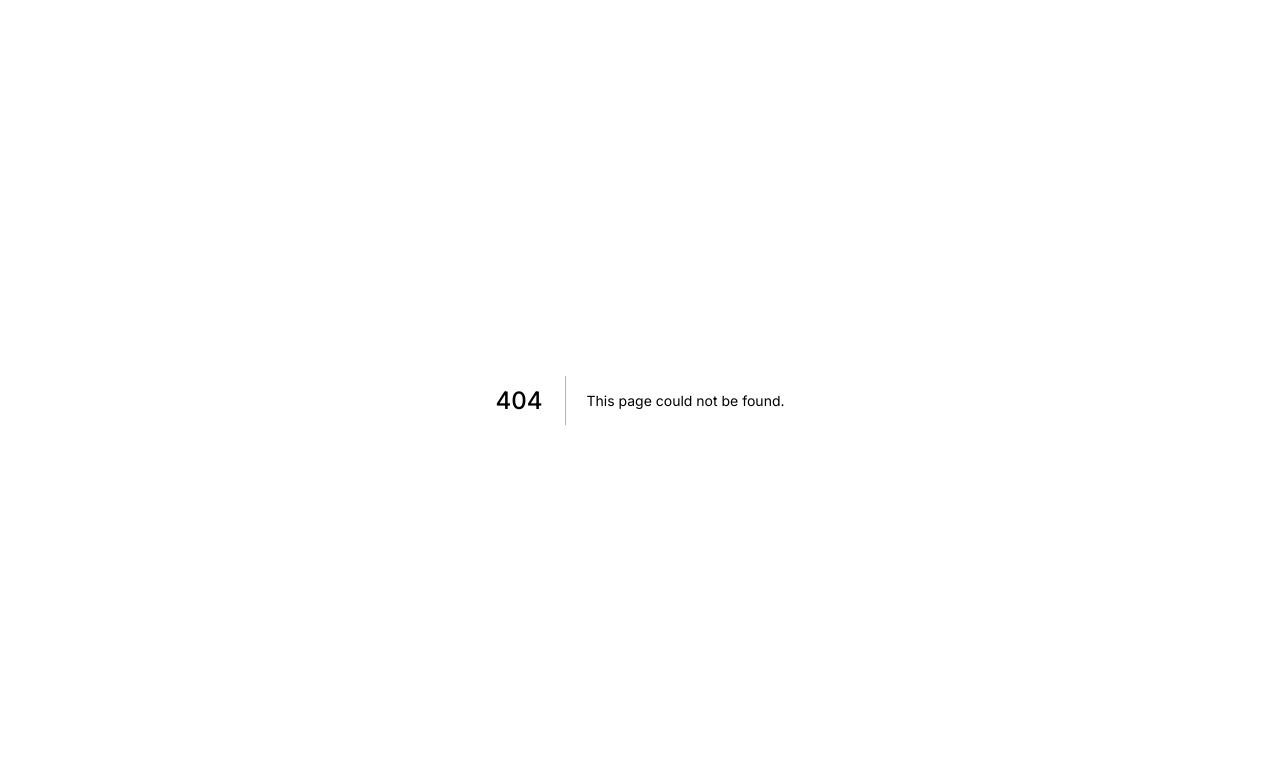
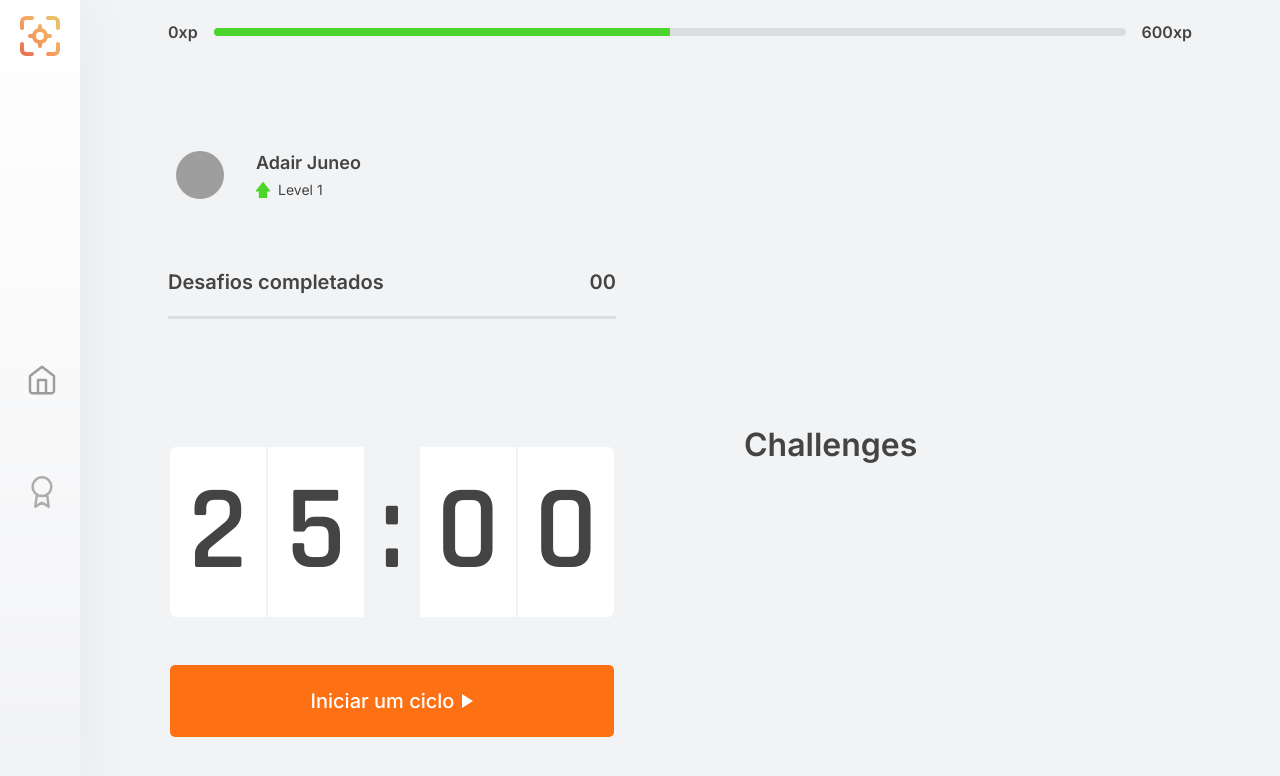
Before and after one commit to adairjuneoaf/prisma-focus-2.0, a Next.js app: page /challenges in a window 1280 px wide. Before the commit this address had no page. Shown: the top 776 px of the page. Built offline with nearby package versions, Linux system fonts and the light colour scheme; grey boxes are pictures that could not be loaded.

Commit message:
Page challenge count 70% finished.

```diff
--- /dev/null
+++ b/src/components/Countdown.tsx
@@ -0,0 +1,32 @@
+import React from 'react'
+import { Content } from '../styles/components/Countdown'
+
+const Countdown: React.FC = () => {
+  return (
+    <Content>
+      <div className="timerCountdown">
+        <div className="timer">
+          <div className="minutesCountdown">
+            <span className="minutesLeft">2</span>
+            <span>5</span>
+          </div>
+          <span>:</span>
+          <div className="secondsCountdown">
+            <span>0</span>
+            <span className="secondsRight">0</span>
+          </div>
+        </div>
+
+        <button type="button" title="Iniciar ciclo do contador.">
+          Iniciar um ciclo
+          <img
+            src="/svg/tip_next.svg"
+            alt="Icone que representa o botão para dar inicio no ciclo até alcançar um desafio."
+          />
+        </button>
+      </div>
+    </Content>
+  )
+}
+
+export default Countdown
--- /dev/null
+++ b/src/components/MenuSideBar.tsx
@@ -0,0 +1,28 @@
+import React from 'react'
+
+import { Content } from '../styles/components/MenuSideBar'
+
+const MenuSideBar: React.FC = () => {
+  return (
+    <Content>
+      <img src="/svg/icon.svg" alt="Icone do app prisma.focus." />
+
+      <div className="buttonsMenu">
+        <a href="/challenges" title="Ir a página de desafios.">
+          <img
+            src="/svg/home.svg"
+            alt="Icone para voltar a pagina Home do app prisma.focus"
+          />
+        </a>
+        <a href="/challenges" title="Ir a página de ranking dos usuários.">
+          <img
+            src="/svg/award.svg"
+            alt="Icone para exibir o ranking de pessoas do app prisma.focus"
+          />
+        </a>
+      </div>
+    </Content>
+  )
+}
+
+export default MenuSideBar
--- /dev/null
+++ b/src/components/Profile.tsx
@@ -0,0 +1,35 @@
+import React from 'react'
+
+import { Content } from '../styles/components/Profile'
+
+const Profile: React.FC = () => {
+  return (
+    <Content>
+      <div className="profileUser">
+        <img
+          src="https://avatars.githubusercontent.com/u/88504998?v=4"
+          alt="Imagem de perfil do usuário logado."
+        />
+
+        <div className="infosProfile">
+          <h2>Adair Juneo</h2>
+
+          <span className="levelUser">
+            <img
+              src="/svg/up_level.svg"
+              alt="Icone que indica o level do usuário na plataforma."
+            />
+            <p>Level 1</p>
+          </span>
+        </div>
+      </div>
+
+      <div className="challengesCompleted">
+        <h4>Desafios completados</h4>
+        <h4>00</h4>
+      </div>
+    </Content>
+  )
+}
+
+export default Profile
--- /dev/null
+++ b/src/components/ProgressExperience.tsx
@@ -0,0 +1,17 @@
+import React from 'react'
+
+import { Content } from '../styles/components/ProgressExperience'
+
+const ProgressExperience: React.FC = () => {
+  return (
+    <Content>
+      <h3 className="currentExperience">0xp</h3>
+      <div className="progressBarExperience">
+        <span className="currentProgressBarExperience"></span>
+      </div>
+      <h3 className="targetExperience">600xp</h3>
+    </Content>
+  )
+}
+
+export default ProgressExperience
--- /dev/null
+++ b/src/pages/challenges.tsx
@@ -0,0 +1,32 @@
+import React from 'react'
+import Countdown from '../components/Countdown'
+
+import MenuSideBar from '../components/MenuSideBar'
+import Profile from '../components/Profile'
+import ProgressExperience from '../components/ProgressExperience'
+
+import { Container, Content } from '../styles/pages/Challenges'
+
+const Challenges: React.FC = () => {
+  return (
+    <Container>
+      <MenuSideBar />
+      <Content>
+        <ProgressExperience />
+
+        <div className="profileCountdownAndChallenges">
+          <div className="profileAndCountDown">
+            <Profile />
+            <Countdown />
+          </div>
+
+          <div className="challengesBox">
+            <h1>Challenges</h1>
+          </div>
+        </div>
+      </Content>
+    </Container>
+  )
+}
+
+export default Challenges
--- /dev/null
+++ b/src/styles/components/Countdown.ts
@@ -0,0 +1,95 @@
+import styled from 'styled-components'
+
+export const Content = styled.section`
+  width: 100%;
+  height: auto;
+
+  display: flex;
+  flex-direction: column;
+  align-items: center;
+  justify-content: center;
+
+  .timerCountdown {
+    display: flex;
+    flex-direction: column;
+    align-items: center;
+
+    gap: 3rem;
+
+    .timer {
+      display: flex;
+      flex-direction: row;
+      align-items: center;
+
+      > span {
+        font-family: 'Rajdhani', sans-serif;
+        font-weight: 600;
+        font-size: 120px;
+
+        padding: 0 1rem;
+      }
+
+      .minutesCountdown,
+      .secondsCountdown {
+        display: flex;
+        flex-direction: row;
+        align-items: center;
+        justify-content: center;
+
+        gap: 2px;
+
+        span {
+          display: flex;
+          flex-direction: row;
+          align-items: center;
+          justify-content: center;
+
+          font-family: 'Rajdhani', sans-serif;
+          font-weight: 600;
+          font-size: 120px;
+
+          padding: 0.5rem 0rem;
+
+          width: 96px;
+          height: auto;
+
+          background-color: #ffffff;
+        }
+
+        .minutesLeft {
+          border-radius: 6px 0 0 6px;
+        }
+
+        .secondsRight {
+          border-radius: 0 6px 6px 0;
+        }
+      }
+    }
+
+    button {
+      width: 100%;
+
+      display: flex;
+      flex-direction: row;
+      align-items: center;
+      justify-content: center;
+
+      gap: 0.5rem;
+      padding: 1.5rem;
+
+      font-size: 1.25rem;
+
+      color: #ffffff;
+      background: ${props => props.theme.colors.tertiary};
+
+      border: 0;
+      border-radius: 5px;
+
+      transition: background-color 0.3s;
+
+      &:hover {
+        background: ${props => props.theme.colors.secondary};
+      }
+    }
+  }
+`
--- /dev/null
+++ b/src/styles/components/MenuSideBar.ts
@@ -0,0 +1,51 @@
+import styled from 'styled-components'
+
+export const Content = styled.section`
+  width: 5rem;
+  height: 100vh;
+
+  position: absolute;
+
+  top: 0;
+  left: 0;
+
+  background: linear-gradient(180deg, #ffffff 0%, rgba(255, 255, 255, 0) 100%);
+  box-shadow: 0px 0px 60px 0px rgba(0, 0, 0, 0.05);
+
+  display: flex;
+  flex-direction: column;
+  align-items: center;
+  justify-content: space-between;
+
+  > img {
+    width: 72px;
+    padding: 1rem;
+  }
+
+  .buttonsMenu {
+    flex: 1;
+
+    display: flex;
+    flex-direction: column;
+    align-items: center;
+    justify-content: center;
+
+    gap: 3rem;
+
+    a {
+      display: flex;
+      align-items: center;
+      justify-content: center;
+
+      height: 64px;
+      padding: 0 65%;
+      border-left: 3px solid transparent;
+
+      transition: border-color 0.3s;
+
+      &:hover {
+        border-color: ${props => props.theme.colors.tertiary};
+      }
+    }
+  }
+`
--- /dev/null
+++ b/src/styles/components/Profile.ts
@@ -0,0 +1,74 @@
+import styled from 'styled-components'
+
+export const Content = styled.div`
+  width: 100%;
+  height: fit-content;
+
+  display: flex;
+  flex-direction: column;
+  align-items: flex-start;
+  justify-content: center;
+
+  gap: 3rem;
+
+  .profileUser {
+    width: 100%;
+
+    display: flex;
+    flex-direction: row;
+    align-items: center;
+    justify-content: flex-start;
+
+    gap: 1.5rem;
+
+    > img {
+      width: 64px;
+      clip-path: circle();
+    }
+
+    .infosProfile {
+      display: flex;
+      flex-direction: column;
+      align-items: flex-start;
+      justify-content: center;
+
+      gap: 0.5rem;
+
+      h2 {
+        font-size: 1.125rem;
+        color: ${props => props.theme.colors.primary};
+      }
+
+      .levelUser {
+        display: flex;
+        flex-direction: row;
+        align-items: center;
+        justify-content: flex-start;
+
+        gap: 0.5rem;
+
+        p {
+          font-size: 0.875rem;
+          color: ${props => props.theme.colors.primary};
+        }
+      }
+    }
+  }
+
+  .challengesCompleted {
+    width: 100%;
+    height: 72px;
+
+    display: flex;
+    flex-direction: row;
+    align-items: center;
+    justify-content: space-between;
+
+    border-bottom: 3px solid #dcdde0;
+
+    h4 {
+      font-size: 1.25rem;
+      color: ${props => props.theme.colors.primary};
+    }
+  }
+`
--- /dev/null
+++ b/src/styles/components/ProgressExperience.ts
@@ -0,0 +1,45 @@
+import styled from 'styled-components'
+
+export const Content = styled.section`
+  width: 80vw;
+  height: 64px;
+
+  margin: 0 auto;
+
+  display: flex;
+  flex-direction: row;
+  align-items: center;
+  justify-content: center;
+
+  .currentExperience {
+    flex: 0;
+    font-size: 1rem;
+    padding: 0 1rem 0 0;
+  }
+
+  .progressBarExperience {
+    display: flex;
+    flex: 1;
+
+    height: 8px;
+
+    background: #dcdde0;
+
+    border-radius: 0.375rem;
+
+    .currentProgressBarExperience {
+      height: 8px;
+      width: 50%;
+
+      background: #4cd62b;
+
+      border-radius: 0.375rem 0 0 0.375rem;
+    }
+  }
+
+  .targetExperience {
+    flex: 0;
+    font-size: 1rem;
+    padding: 0 0 0 1rem;
+  }
+`
--- /dev/null
+++ b/src/styles/pages/Challenges.ts
@@ -0,0 +1,51 @@
+import styled from 'styled-components'
+
+export const Container = styled.div`
+  width: 100vw;
+  height: 100vh;
+
+  background: ${props => props.theme.colors.backgroundWhite};
+
+  overflow: hidden;
+`
+
+export const Content = styled.div`
+  width: calc(100vw - 5rem);
+
+  position: relative;
+
+  left: 5rem;
+  top: 0;
+
+  .profileCountdownAndChallenges {
+    width: 80vw;
+    height: 95vh;
+
+    margin: 0 auto;
+
+    display: flex;
+    flex-direction: row;
+    align-items: center;
+    justify-content: center;
+
+    gap: 8rem;
+
+    .profileAndCountDown {
+      flex: 1;
+
+      display: flex;
+      flex-direction: column;
+      justify-content: space-between;
+
+      gap: 8rem;
+    }
+
+    .challengesBox {
+      flex: 1;
+
+      display: flex;
+      flex-direction: column;
+      justify-content: space-between;
+    }
+  }
+`
```
Also changed, not shown: public/svg/home.svg, public/svg/icon.svg (added).
